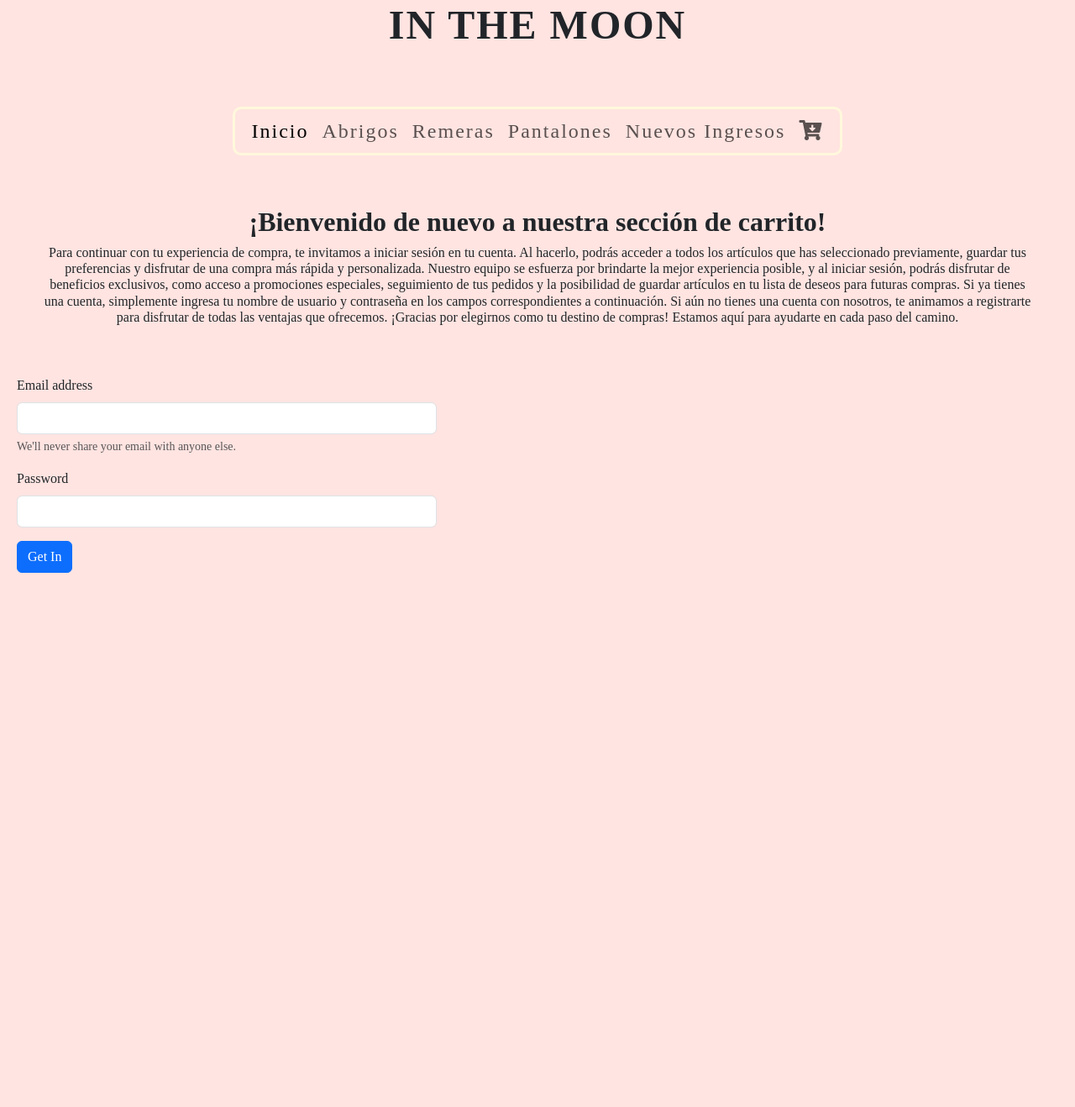
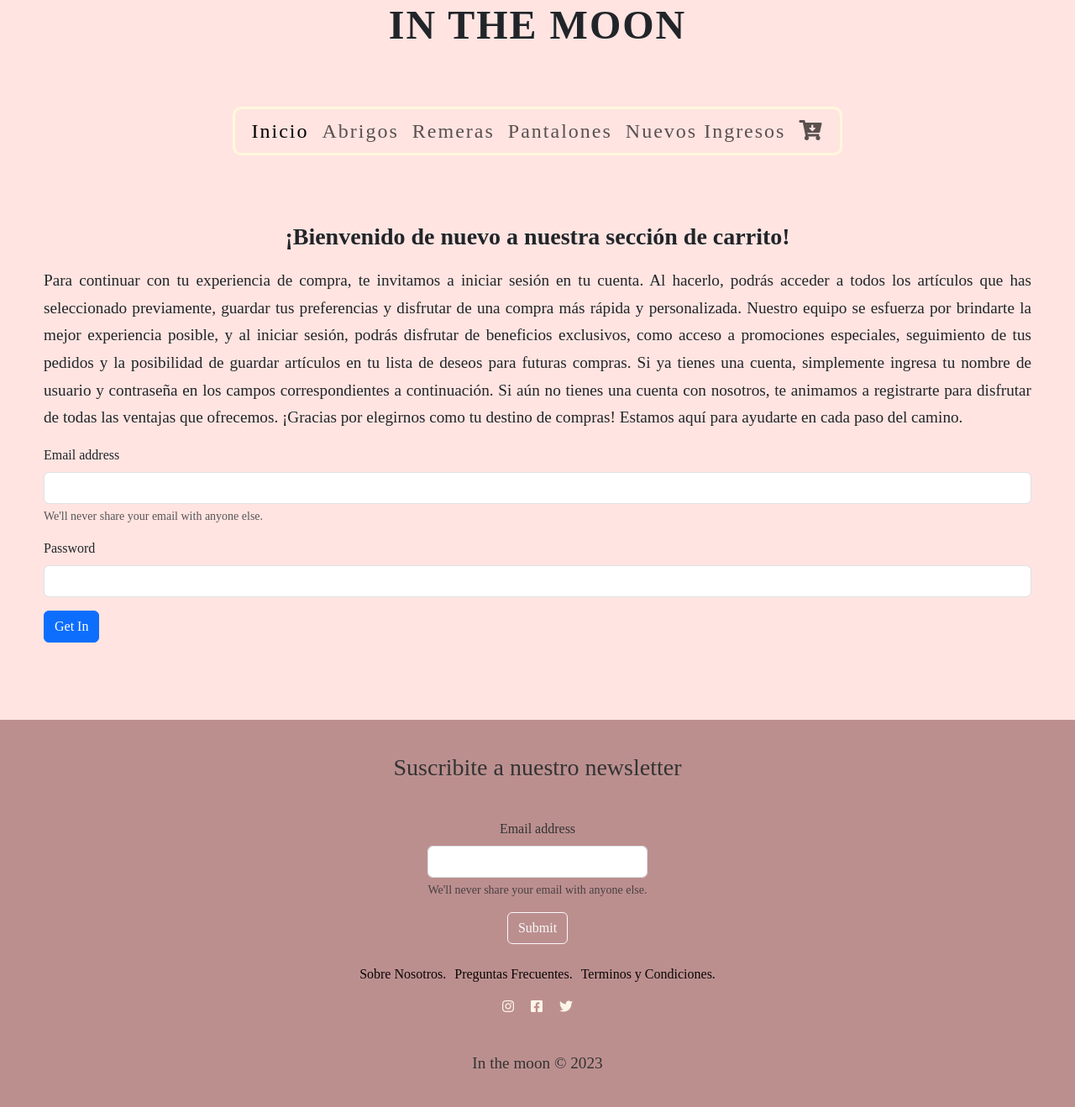
Before and after one commit to salvatierrakarenm/ProyectoFinal.SalvatierraKaren, a website: page pages/carrito.html in a window 1280 px wide. Shown: the part 91-1409 px from the top of the page at 84% size. Before the commit the page ends 813 px from the top, so only its background shows below. Drawn offline with nearby package versions, Linux system fonts and the light colour scheme.

Commit message:
edit carrito

```diff
--- a/pages/carrito.html
+++ b/pages/carrito.html
@@ -79,32 +79,34 @@
     </div>
 
     <main>
-        <div class="carritoCompra">
+        <div class="col-12">
 
-            <h2>
+
+            <div class="contenedorCarrito">
+
+                <h3>
                     <strong>
                         ¡Bienvenido de nuevo a nuestra sección de carrito!
                     </strong>
-            </h2>
+                </h3>
+                <p>
 
-            <h4>
                     Para continuar con tu experiencia de compra, te invitamos a iniciar sesión en tu cuenta. Al hacerlo,
                     podrás acceder a todos los artículos que has seleccionado previamente, guardar tus preferencias y
                     disfrutar de una compra más rápida y personalizada.
 
                     Nuestro equipo se esfuerza por brindarte la mejor experiencia posible, y al iniciar sesión, podrás
-                disfrutar de beneficios exclusivos, como acceso a promociones especiales, seguimiento de tus pedidos y
+                    disfrutar de beneficios exclusivos, como acceso a promociones especiales, seguimiento de tus pedidos
+                    y
                     la posibilidad de guardar artículos en tu lista de deseos para futuras compras.
 
                     Si ya tienes una cuenta, simplemente ingresa tu nombre de usuario y contraseña en los campos
                     correspondientes a continuación. Si aún no tienes una cuenta con nosotros, te animamos a registrarte
                     para disfrutar de todas las ventajas que ofrecemos.
 
-                ¡Gracias por elegirnos como tu destino de compras! Estamos aquí para ayudarte en cada paso del camino.
-            </h4>
-        </div>
-
-        <div class="carritoIngreso">
+                    ¡Gracias por elegirnos como tu destino de compras! Estamos aquí para ayudarte en cada paso del
+                    camino.
+                </p>
                 <form>
                     <div class="mb-3">
                         <label for="exampleInputEmail1" class="form-label">Email address</label>
@@ -118,8 +120,49 @@
                     <button type="submit" class="btn btn-primary">Get In</button>
                 </form>
             </div>
+        </div>
+    </main>
+    <footer>
+        <div class="col-12">
+            <h3>Suscribite a nuestro newsletter </h3>
+            <br>
+            <div class="contenedorForm">
+                <form>
+                    <div class="mb-3">
+                        <label for="exampleInputEmail1" class="form-label">Email address</label>
+                        <input type="email" class="form-control" id="exampleInputEmail1" aria-describedby="emailHelp">
+                        <div id="emailHelp" class="form-text">We'll never share your email with anyone else.</div>
+                    </div>
+                    <button type="submit" class="btn btn-outline-light">Submit</button>
+                </form>
+            </div>
+            <br>
 
-    </main>
+            <div class="contenedorFinal">
+
+                <a class="footerLink" href="./sobrenosotros.html"> Sobre Nosotros.</a>
+
+                <a class="footerLink" href="./preguntasfrecuentes.html"> Preguntas Frecuentes.</a>
+
+                <a class="footerLink" href="./terminos.html"> Terminos y Condiciones.</a>
+
+            </div>
+            <div class="redes">
+                <li><a class="linkRedes" href="https://www.instagram.com/tu_usuario_instagram" target="_blank"><i
+                            class="fab fa-instagram"></i> </a></li>
+                <li><a class="linkRedes" href="https://www.facebook.com/tu_usuario_facebook" target="_blank"><i
+                            class="fab fa-facebook-square"></i> </a></li>
+                <li><a class="linkRedes" href="https://twitter.com/tu_usuario_twitter" target="_blank"><i
+                            class="fab fa-twitter"></i>
+                    </a></li>
+            </div>
+            <br>
+            <p> In the moon © 2023 </p>
+        </div>
+    </footer>
+    <script src="https://cdn.jsdelivr.net/npm/bootstrap@5.3.0-alpha3/dist/js/bootstrap.bundle.min.js"
+        integrity="sha384-ENjdO4Dr2bkBIFxQpeoTz1HIcje39Wm4jDKdf19U8gI4ddQ3GYNS7NTKfAdVQSZe"
+        crossorigin="anonymous"></script>
 </body>
 
 </html>
--- a/scss/_body.scss
+++ b/scss/_body.scss
@@ -28,9 +28,6 @@ body {
         font-family: monospace;
         font-size: small;
     }
-    h4{
-        font-size: medium;
-    }
 
     p {
         font-size: larger;
--- a/scss/_contenedor.scss
+++ b/scss/_contenedor.scss
@@ -29,15 +29,18 @@
     display: flex;
     justify-content: center;
 }
+
 .contenedorFinal {
     justify-content: center;
     flex-wrap: wrap;
 }
+
 .contenedorForm {
     display: flex;
     flex-direction: row;
     justify-content: center;
 }
+
 .comprarBoton {
     background-color: $background-color_3;
     color: $color_4;
@@ -63,7 +66,7 @@
     line-height: 1.5;
 }
 
-.imagenHome{
+.imagenHome {
     width: 550px;
     height: 550px;
     padding: 5px 20px;
@@ -79,11 +82,9 @@
     border-radius: 4rem;
 
 }
-.carritoCompra{
-    text-align: center;
+
+.contenedorCarrito {
+    text-align: justify;
     margin: 1rem;
     padding: 1rem;
 }
-.carritoIngreso{
-    max-width: 500px;
-}
```
Also changed, not shown: pages/terminos.html (+4 -7 lines), css/estilos.css. Lines whose indentation alone changed are shown as unchanged.
